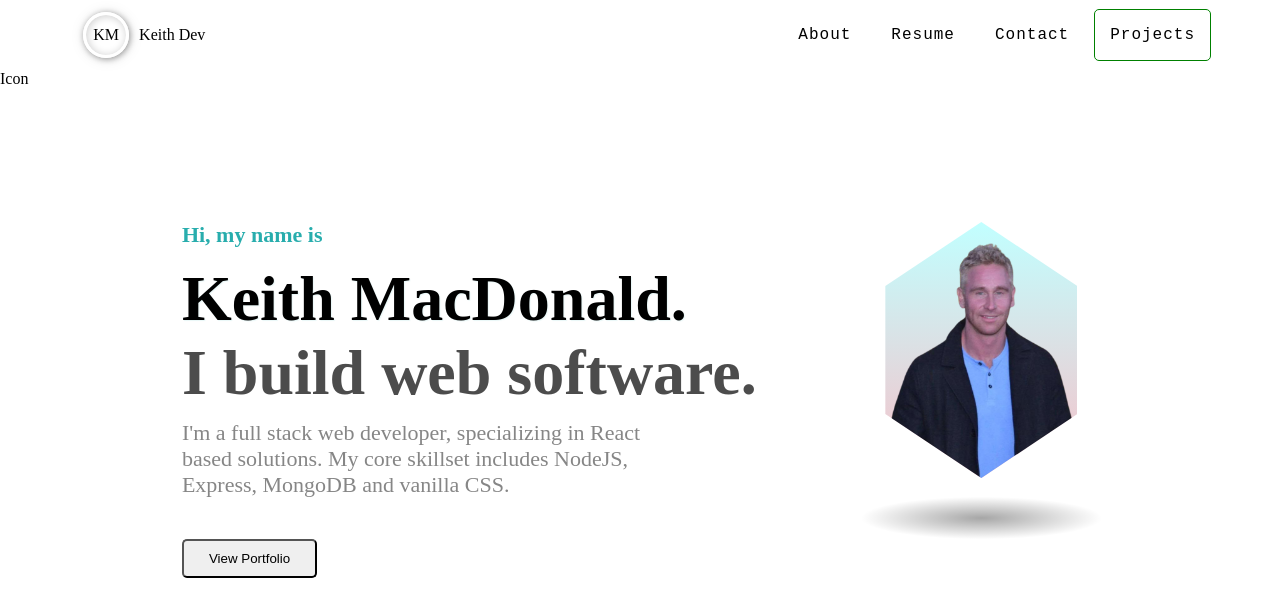
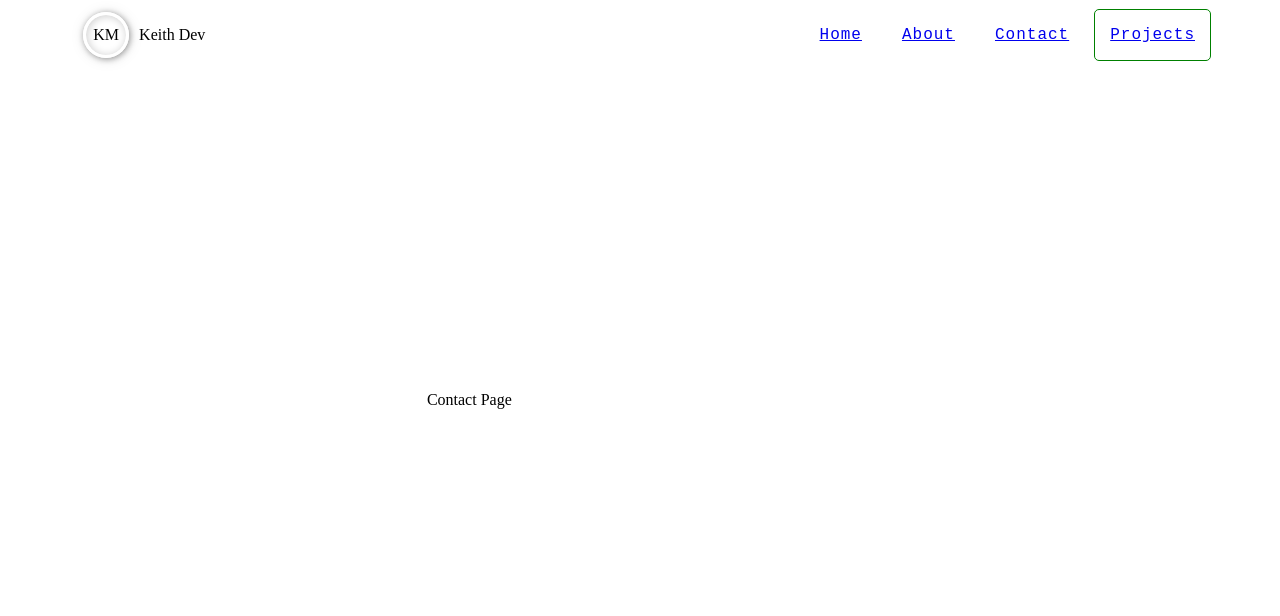
Before and after one commit to keithmacdonalddev/portfolio, a React (Create React App) app: page /contact in a window 1280 px wide. Shown: the top 616 px of the page. Built offline with nearby package versions, Linux system fonts and the light colour scheme.

Commit message:
add routing

```diff
--- a/package.json
+++ b/package.json
@@ -8,6 +8,7 @@
     "@testing-library/user-event": "^12.1.10",
     "react": "^17.0.2",
     "react-dom": "^17.0.2",
+    "react-router-dom": "^5.2.0",
     "react-scripts": "4.0.3",
     "web-vitals": "^1.0.1"
   },
--- /dev/null
+++ b/src/components/About/index.js
@@ -0,0 +1,11 @@
+import React from 'react';
+
+const About = () => {
+	return (
+		<div>
+			<div className=''>About Page</div>
+		</div>
+	);
+};
+
+export default About;
--- a/src/components/App/App.js
+++ b/src/components/App/App.js
@@ -1,7 +1,11 @@
 import React, { useState } from 'react';
+import { BrowserRouter, Route } from 'react-router-dom';
 import NavBar from '../Navbar';
 import HamburgerMenu from '../HamburgerMenu';
 import Home from '../Home';
+import Contact from '../Contact';
+import Projects from '../Projects';
+import About from '../About';
 import classname from './app.module.css';
 
 const App = () => {
@@ -9,7 +13,8 @@ const App = () => {
 	console.log(hamburgerActive);
 	return (
 		<div className={classname.site_layout}>
-			<div className={classname.topbar}>
+			<BrowserRouter>
+				<div className={hamburgerActive ? classname.topbar_dark : classname.topbar_light}>
 					<div className={classname.navbar}>
 						<NavBar />
 					</div>
@@ -17,14 +22,23 @@ const App = () => {
 						onClick={() => setHamburgerActive(!hamburgerActive)}
 						className={hamburgerActive ? classname.hamburger_menu_open : classname.hamburger_menu_closed}>
 						<div className={classname.icon}>
-						{hamburgerActive ? <div className={classname.x_icon}>X</div> : <div>Icon</div>}
+							{hamburgerActive ? (
+								<div className={classname.x_icon}>X</div>
+							) : (
+								<div className={classname.hamburger}>Icon</div>
+							)}
 						</div>
 						<HamburgerMenu open={hamburgerActive} />
 					</div>
 				</div>
+
 				<div className={classname.currentView}>
-				<Home />
+					<Route path='/' exact component={Home} />
+					<Route path='/about' exact component={About} />
+					<Route path='/contact' exact component={Contact} />
+					<Route path='/projects' exact component={Projects} />
 				</div>
+			</BrowserRouter>
 		</div>
 	);
 };
--- a/src/components/App/app.module.css
+++ b/src/components/App/app.module.css
@@ -9,15 +9,27 @@
 	overflow-y: hidden;
 }
 
+.topbar_dark {
+	background: white;
+}
+
+.topbar_light {
+	background: white;
+}
 .navbar {
 	/* grid-column: 2 / 3; */
 	margin: auto;
 	grid-row: 1 / 2;
 	width: 90%;
 	max-width: 1400px;
+	background: white;
 }
 
 .hamburger_menu {
+	display: none;
+}
+
+.icon {
 	display: none;
 }
 
@@ -35,19 +47,6 @@
 	height: calc(100vh - 140px);
 }
 
-.x_icon {
-	display: grid;
-	align-items: center;
-	justify-content: center;
-	color: white;
-	background: red;
-	height: 40px;
-	width: 40px;
-	margin-right: 10px;
-	margin-bottom: 10px;
-	transition: all 1500ms;
-}
-
 @media (max-width: 500px) {
 	.currentView {
 		display: flex;
@@ -56,6 +55,18 @@
 	}
 }
 @media (max-width: 767px) {
+	.topbar_dark {
+		background: rgba(0, 0, 0, 0.9);
+	}
+
+	.topbar_light {
+		color: white;
+	}
+
+	.navbar {
+		display: none;
+	}
+
 	.hamburger_menu_closed {
 		display: flex;
 		flex-direction: column;
@@ -64,7 +75,7 @@
 		width: auto;
 		height: 40px;
 		width: 40px;
-		transition: all 1500ms;
+		transition: all 300ms;
 	}
 	.hamburger_menu_open {
 		display: flex;
@@ -72,9 +83,29 @@
 		align-items: flex-end;
 		padding: 20px;
 		width: auto;
-		transition: all 1500ms;
+		transition: all 300ms;
 	}
-	.navbar {
-		display: none;
+
+	.icon {
+		display: block;
+		color: white;
+	}
+
+	.hamburger {
+		color: black;
+	}
+
+	.x_icon {
+		display: grid;
+		align-items: center;
+		justify-content: center;
+		color: white;
+		background: red;
+		border-radius: 50%;
+		height: 40px;
+		width: 40px;
+		margin-right: 10px;
+		margin-bottom: 10px;
+		transition: all 300ms;
 	}
 }
--- /dev/null
+++ b/src/components/Contact/index.js
@@ -0,0 +1,11 @@
+import React from 'react';
+
+const Contact = () => {
+	return (
+		<div>
+			<div className=''>Contact Page</div>
+		</div>
+	);
+};
+
+export default Contact;
--- a/src/components/HamburgerMenu/hamburgerMenu.module.css
+++ b/src/components/HamburgerMenu/hamburgerMenu.module.css
@@ -1,22 +1,37 @@
+.hamburger_menu_container {
+	display: none;
+}
+
+.hamburger_menu_open {
+	display: none;
+}
+
+.hamburger_menu_item {
+	display: none;
+}
+
+@media (max-width: 767px) {
 	.hamburger_menu_container {
 		width: 100vw;
 		height: 100vh;
-
+		display: block;
 		z-index: 100;
 	}
 
 	.hamburger_menu_open {
 		color: white;
 		height: 100vh;
-	background: rgba(0, 0, 0, 0.8);
+		background: rgba(0, 0, 0, 0.9);
 		display: flex;
 		flex-direction: column;
 		align-items: center;
-	justify-content: center;
-	transition: all 1500ms;
+		justify-content: flex-start;
+		padding-top: 100px;
+		transition: all 300ms;
 	}
 
 	.hamburger_menu_item {
+		display: block;
 		color: white;
 		padding: 10px 20px;
 		background: grey;
@@ -24,4 +39,7 @@
 		width: 100px;
 		text-align: center;
 		border-radius: 5px;
+
+		transition: all 300ms;
 	}
+}
--- a/src/components/HamburgerMenu/index.js
+++ b/src/components/HamburgerMenu/index.js
@@ -1,15 +1,24 @@
 import React from 'react';
 import classname from './hamburgerMenu.module.css';
+import { Link } from 'react-router-dom';
 
 const HamburgerMenu = ({ open }) => {
 	return (
 		<div className={classname.hamburger_menu_container}>
 			{open ? (
 				<ul className={classname.hamburger_menu_open}>
-					<li className={classname.hamburger_menu_item}>Home</li>
-					<li className={classname.hamburger_menu_item}>About</li>
-					<li className={classname.hamburger_menu_item}>Contact</li>
-					<li className={classname.hamburger_menu_item}>Projects</li>
+					<Link to='/'>
+						<li className={classname.hamburger_menu_item}>Home</li>
+					</Link>
+					<Link to='/about'>
+						<li className={classname.hamburger_menu_item}>About</li>
+					</Link>
+					<Link to='contact'>
+						<li className={classname.hamburger_menu_item}>Contact</li>
+					</Link>
+					<Link to='projects'>
+						<li className={classname.hamburger_menu_item}>Projects</li>
+					</Link>
 				</ul>
 			) : (
 				<div className={classname.hamburger_menu_closed}></div>
--- a/src/components/Home/home.module.css
+++ b/src/components/Home/home.module.css
@@ -107,6 +107,13 @@ img {
 .button {
 	padding: 10px 25px;
 	border-radius: 5px;
+	cursor: pointer;
+	transition: all 300ms;
+}
+
+.button:hover {
+	filter: brightness(0.9);
+	transform: scale(0.95);
 }
 
 @media (max-width: 500px) {
--- a/src/components/Home/index.js
+++ b/src/components/Home/index.js
@@ -1,6 +1,7 @@
 import React from 'react';
 import classname from './home.module.css';
 import myImage from '../../assets/me.png';
+import { Link } from 'react-router-dom';
 
 const Home = () => {
 	return (
@@ -14,7 +15,9 @@ const Home = () => {
 					Express, MongoDB and vanilla CSS.
 				</div>
 				<div className={classname.button_container}>
-					<button className={classname.button}>View Portfolio</button>
+					<Link to='/projects'>
+						<button className={classname.button}>View Portfolio</button>
+					</Link>
 				</div>
 			</div>
 			<div className={classname.hero_image_container}>
--- a/src/components/Navbar/index.js
+++ b/src/components/Navbar/index.js
@@ -2,6 +2,7 @@ import React from 'react';
 import NavButton from './NavButton';
 import Logo from './Logo';
 import classname from './Navbar.module.css';
+import { Link } from 'react-router-dom';
 
 const NavBar = () => {
 	return (
@@ -9,10 +10,18 @@ const NavBar = () => {
 			<div className={classname.navbar_items}>
 				<Logo className={classname.logo} />
 				<div className={classname.navbutton_wrapper}>
-					<NavButton className={classname.nav_button} buttonText={'About'} />
-					<NavButton className={classname.nav_button} buttonText={'Resume'} />
-					<NavButton className={classname.nav_button} buttonText={'Contact'} />
-					<NavButton className={classname.nav_button} buttonText={'Projects'} special={true} />
+					<Link to='/'>
+						<NavButton className={classname.nav_button} buttonText={'Home'} />
+					</Link>
+					<Link to='/about'>
+						<NavButton className={classname.nav_button} buttonText={'About'} />
+					</Link>
+					<Link to='/contact'>
+						<NavButton className={classname.nav_button} buttonText={'Contact'} />
+					</Link>
+					<Link to='/projects'>
+						<NavButton className={classname.nav_button} buttonText={'Projects'} special={true} />
+					</Link>
 				</div>
 			</div>
 		</div>
--- /dev/null
+++ b/src/components/Projects/index.js
@@ -0,0 +1,11 @@
+import React from 'react';
+
+const Projects = () => {
+	return (
+		<div>
+			<div className=''>Projects Page</div>
+		</div>
+	);
+};
+
+export default Projects;
```
Also changed, not shown: 1 other file (tests, documents, lock files or other folders). Lines whose indentation alone changed are shown as unchanged.
